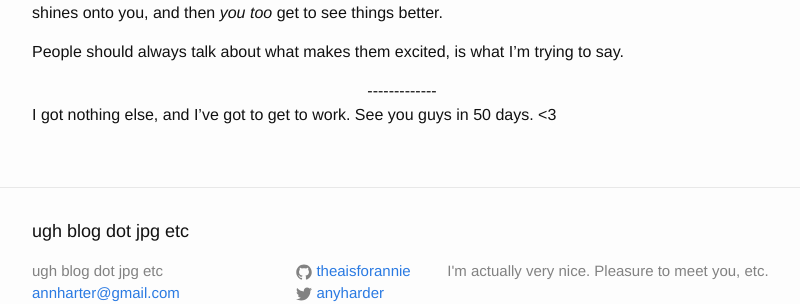
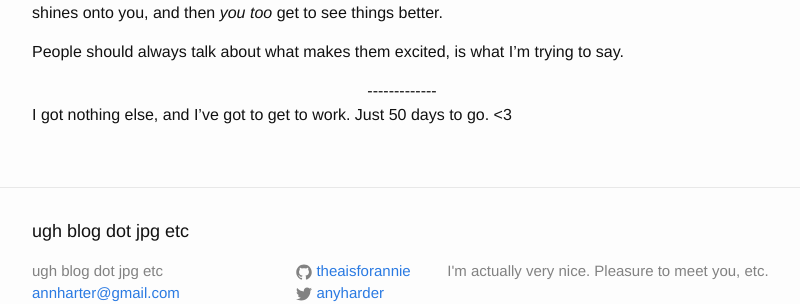
Before and after one commit to theaisforannie/theaisforannie.github.io, a Jekyll site: the page built from _posts/2015-06-26-servers-sockets-and-a-sonnet.md, in a window 1280 px wide and 900 px high, scrolled down 2561 px. Shown: the part 535-839 px from the top of the window, without its empty margins (238-1038 px from the left). Built offline with Jekyll 4.4.1, drawn with Linux system fonts in a browser that asks for light colours.

Commit message:
changed a line

```diff
--- a/_posts/2015-06-26-servers-sockets-and-a-sonnet.md
+++ b/_posts/2015-06-26-servers-sockets-and-a-sonnet.md
@@ -94,4 +94,4 @@ People should always talk about what makes them excited, is what I'm trying to s
 
 <center>-------------</center>
 
-I got nothing else, and I've got to get to work. See you guys in 50 days. <3
+I got nothing else, and I've got to get to work. Just 50 days to go. <3
```
